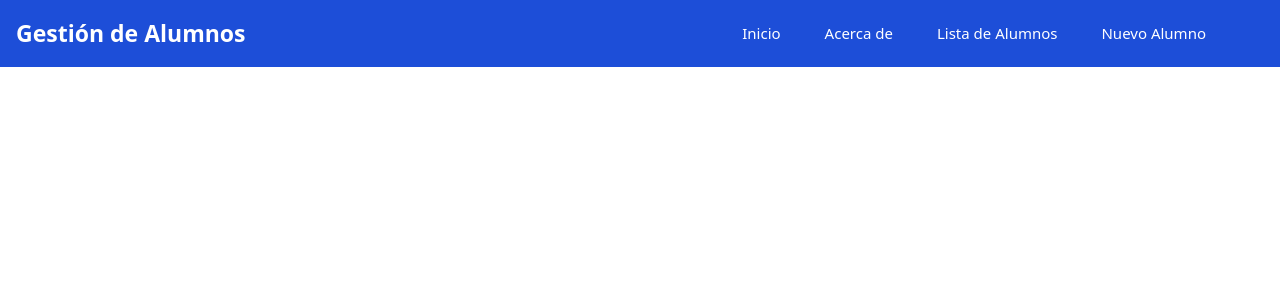
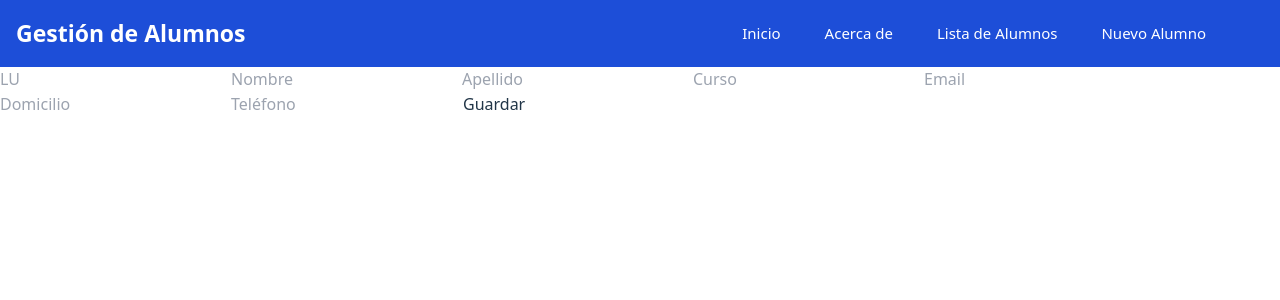
Before and after one commit to Juanpablo2511/pv_tp5_grupo2, a React (Vite) app in the folder tp5/: page /alumnos/nuevo in a window 1280 px wide. Shown: the top 300 px of the page. Built offline with nearby package versions, Linux system fonts and the light colour scheme.

Commit message:
Cambios en NuevoAlumno, AlumnoCard y App

```diff
--- a/tp5/src/App.jsx
+++ b/tp5/src/App.jsx
@@ -1,9 +1,13 @@
+
 import React , {useState} from "react";
 import { Routes, Route } from "react-router-dom";
 import Home from "./pages/Home";
 import ListaAlumnos from "./pages/ListaAlumnos";
 import Acerca from "./pages/Acerca";
 import NavBar from "./components/NavBar";
+import DetalleAlumno from "./pages/DetalleAlumno"
+import EditarAlumno from "./pages/EditarAlumno";
+import NuevoAlumno from "./pages/NuevoAlumno";
 
 export default function App() {
   const [alumnos,setAlumnos] = useState([
@@ -47,15 +51,30 @@ export default function App() {
 
   ])
 
+  const editarAlumno = (lu, nuevosDatos) =>{
+    setAlumnos (
+      alumnos.map ((alumno)=>
+      alumno.lu === lu ? { ...alumno, ...nuevosDatos} : alumno )
+    )
+   }
+
   const eliminarAlumno = (lu) => {
     setAlumnos(alumnos.filter(alumno => alumno.lu !== lu));
   }
+
+  const agregarAlumno =(nuevoAlumno) =>{
+    setAlumnos([...alumnos, nuevoAlumno]);
+  }
+
   return (
     <div>
       <NavBar />
       <Routes>
         <Route path="/" element={<Home />} />
         <Route path="/alumnos" element={<ListaAlumnos alumnos={alumnos} eliminarAlumno={eliminarAlumno}/>} />
+        <Route path="/alumnos/:lu" element={<DetalleAlumno alumnos={alumnos}/>} />
+        <Route path="/alumnos/:lu/editar" element={<EditarAlumno alumnos={alumnos} editarAlumno={editarAlumno}/>} />
+        <Route path="/alumnos/nuevo" element={<NuevoAlumno agregarAlumno={agregarAlumno} />} />
         <Route path="/acerca" element={<Acerca />} />
       </Routes>
     </div>
--- a/tp5/src/components/AlumnoCard.jsx
+++ b/tp5/src/components/AlumnoCard.jsx
@@ -9,10 +9,10 @@ const AlumnoCard = ({alumno, onDelete}) => (
          <p><strong>LU:</strong>{alumno.lu}</p>
          <p><strong>Curso:</strong>{alumno.curso}</p>
          <div className="card-botones">
-            <Link to={'/alumnos/${alumno.lu}'}>Ver Detalles</Link>
-            <Link to={'/alumnos/${alumno.lu}/editar'}>Editar</Link>
+            <Link to={`/alumnos/${alumno.lu}`}>Ver Detalles</Link>
+            <Link to={`/alumnos/${alumno.lu}/editar`}>Editar</Link>
             <button onClick={()=>{
-                if(window.confirm("¿Estás seguro de eliminar a ${alumno.nombre}?")){
+                if(window.confirm(`¿Estás seguro de eliminar a ${alumno.nombre} ${alumno.apellido } con LU: ${alumno.lu} ?`)){
                     onDelete (alumno.lu);
                 }
             }}>Eliminar
--- a/tp5/src/components/NavBar.jsx
+++ b/tp5/src/components/NavBar.jsx
@@ -1,5 +1,4 @@
 import { Link } from "react-router-dom"
-import React from "react";
 import "../css/NavBar-header.css";
 
 
--- a/tp5/src/css/AlumnoCard.css
+++ b/tp5/src/css/AlumnoCard.css
@@ -1,7 +1,5 @@
 .container{
-
     display: flex;
-    flex-wrap: wrap;
     justify-content:center;
     gap:16px;
     margin: auto;
--- /dev/null
+++ b/tp5/src/pages/DetalleAlumno.jsx
@@ -0,0 +1,23 @@
+// src/pages/DetalleAlumno.jsx
+import { useParams, Link } from "react-router-dom";
+
+export default function DetalleAlumno({ alumnos }) {
+  const { lu } = useParams();
+  const alumno = alumnos.find((a) => a.lu === lu);
+
+  if (!alumno) return <p>Alumno no encontrado</p>;
+
+  return (
+    <div>
+      <h2>Detalle del Alumno: {alumno.nombre} {alumno.apellido}</h2>
+      <ul>
+        <li><b>LU:</b> {alumno.lu}</li>
+        <li><b>Curso:</b> {alumno.curso}</li>
+        <li><b>Email:</b> {alumno.email}</li>
+        <li><b>Domicilio:</b> {alumno.domicilio}</li>
+        <li><b>Teléfono:</b> {alumno.telefono}</li>
+      </ul>
+      <Link to="/Alumnos">← Volver a la lista</Link>
+    </div>
+  );
+}
--- /dev/null
+++ b/tp5/src/pages/EditarAlumno.jsx
@@ -0,0 +1,47 @@
+// src/pages/EditarAlumno.jsx
+import { useParams, useNavigate } from "react-router-dom";
+import { useState, useEffect } from "react";
+
+export default function EditarAlumno({ alumnos, editarAlumno }) {
+  const { lu } = useParams();
+  const alumnoExistente = alumnos.find((a) => a.lu === lu);
+
+  const [formData, setFormData] = useState(alumnoExistente || {});
+  const navigate = useNavigate();
+
+  useEffect(() => {
+    if (!alumnoExistente) navigate("/Alumnos");
+  }, []);
+
+  const handleChange = (e) =>
+    setFormData({ ...formData, [e.target.name]: e.target.value });
+
+  const handleSubmit = (e) => {
+    e.preventDefault();
+    editarAlumno(lu, formData);
+    navigate("/Alumnos");
+  };
+
+  if (!alumnoExistente) return null;
+
+  return (
+    <div>
+      <h2>Editar Alumno: {lu}</h2>
+      <form onSubmit={handleSubmit}>
+        {Object.keys(formData).map((campo) => (
+          <div key={campo}>
+            <label>{campo.toUpperCase()}:</label>
+            <input
+              type="text"
+              name={campo}
+              value={formData[campo]}
+              onChange={handleChange}
+              required
+            />
+          </div>
+        ))}
+        <button type="submit">Actualizar</button>
+      </form>
+    </div>
+  );
+}
--- /dev/null
+++ b/tp5/src/pages/NuevoAlumno.jsx
@@ -0,0 +1,42 @@
+// src/pages/NuevoAlumno.jsx
+import { useState } from "react";
+import { useNavigate } from "react-router-dom"
+
+export default function NuevoAlumno() {
+  const [alumno, setAlumno] = useState({
+    id: "",
+    nombre: "",
+    apellido: "",
+    curso: "",
+    email: "",
+    domicilio: "",
+    telefono: "",
+  });
+
+  const navigate = useNavigate();
+
+  const handleChange = (e) => {
+    setAlumno({ ...alumno, [e.target.name]: e.target.value });
+  };
+
+  const handleSubmit = (e) => {
+    e.preventDefault();
+    agregarAlumno(alumno);
+    // Aquí deberías guardar el alumno en algún almacenamiento o estado global
+    alert("Alumno guardado");
+    navigate("/Alumnos");
+  };
+
+  return (
+    <form onSubmit={handleSubmit}>
+      <input name="id" placeholder="LU" onChange={handleChange} required />
+      <input name="nombre" placeholder="Nombre" onChange={handleChange} required />
+      <input name="apellido" placeholder="Apellido" onChange={handleChange} required />
+      <input name="curso" placeholder="Curso" onChange={handleChange} />
+      <input name="email" placeholder="Email" onChange={handleChange} />
+      <input name="domicilio" placeholder="Domicilio" onChange={handleChange} />
+      <input name="telefono" placeholder="Teléfono" onChange={handleChange} />
+      <button type="submit">Guardar</button>
+    </form>
+  );
+}
```
Also changed, not shown: tp5/src/main.jsx (+4 -3 lines), tp5/src/pages/ListaAlumnos.jsx (line endings or trailing spaces).
